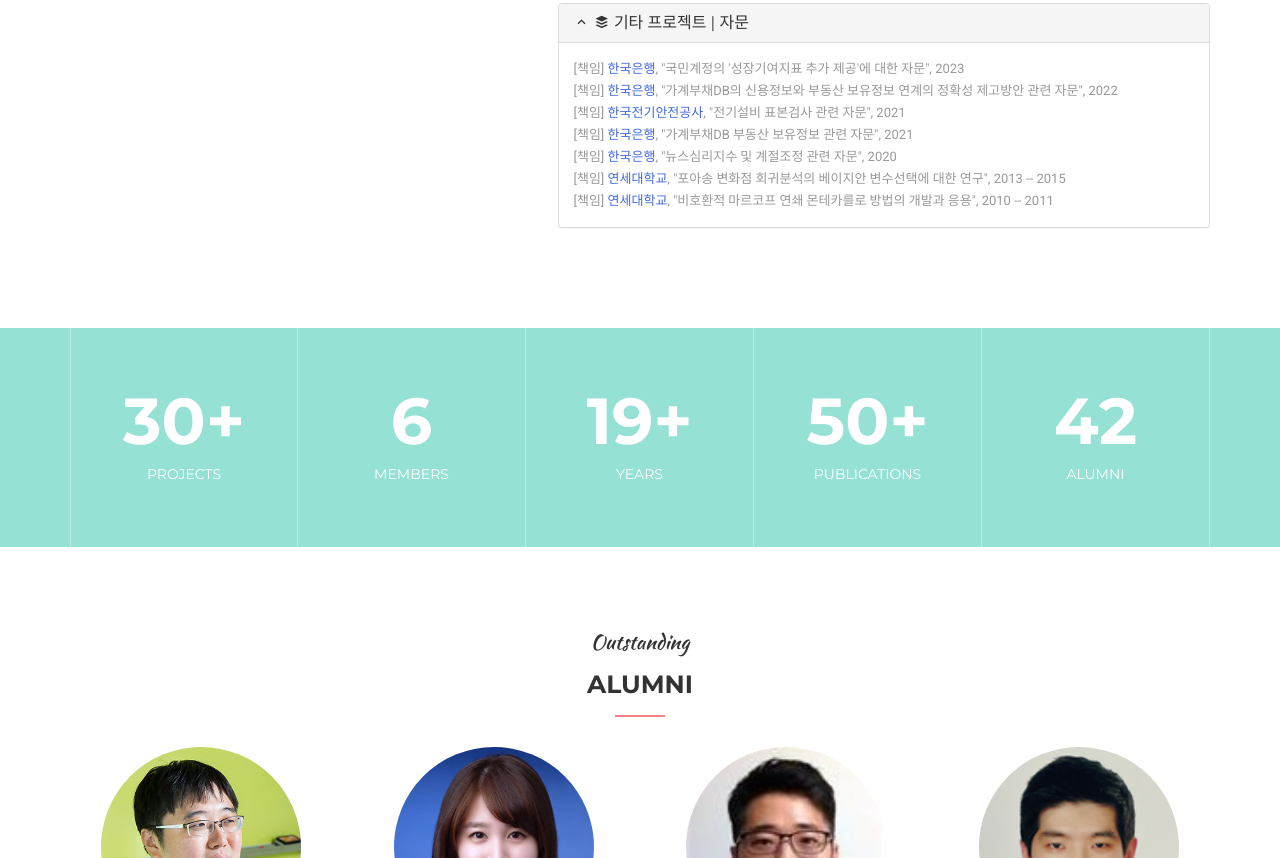
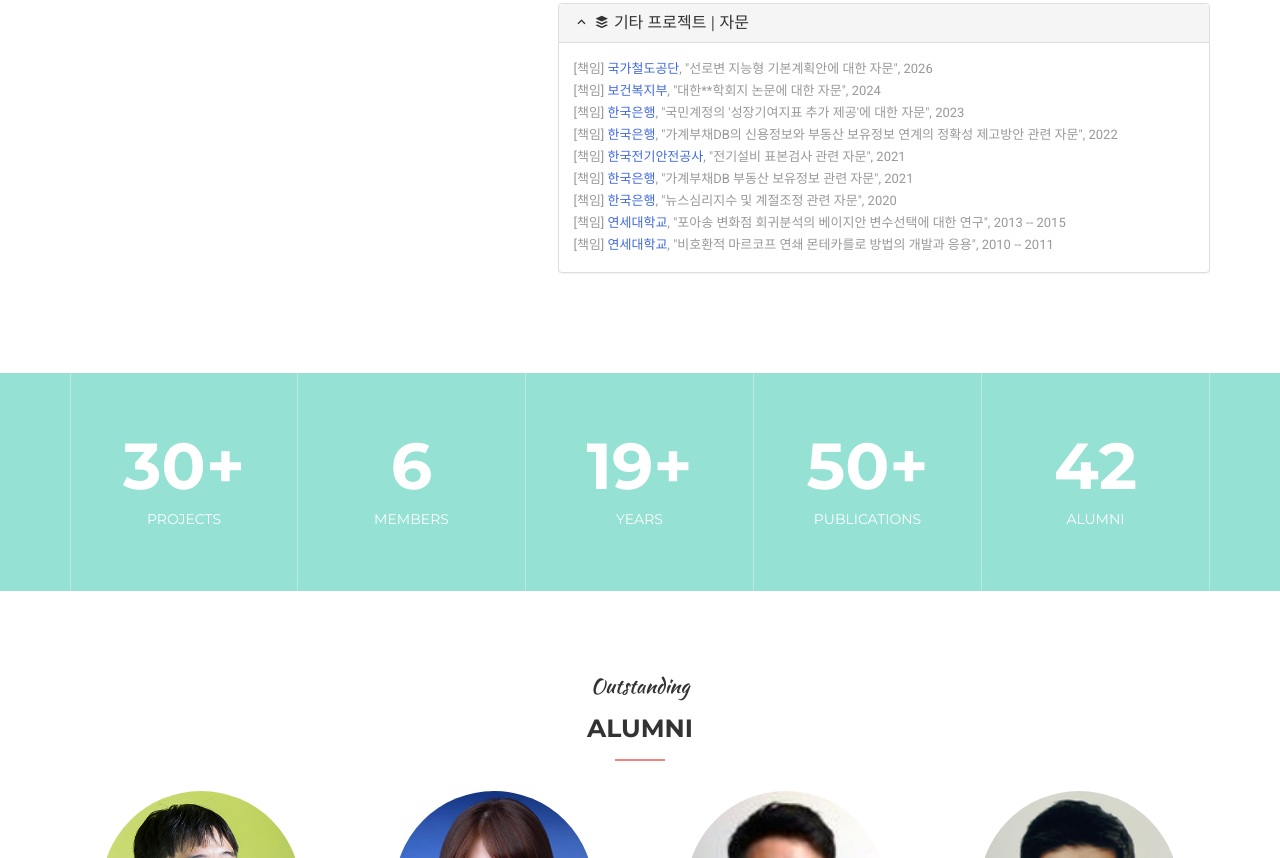
Before and after one commit to dslab-with/web, a plain HTML site: page index.html in a window 1280 px wide. Shown: the part 5259-6117 px from the top of the page. Drawn offline with Linux system fonts and the light colour scheme.

Commit message:
Add files via upload

```diff
--- a/index.html
+++ b/index.html
@@ -451,6 +451,10 @@
 								<div id="collapseThree" class="panel-collapse collapse in" role="tabpanel" aria-labelledby="headingThree">
 									<div class="panel-body">
 										<ul>
+
+										    <li>[책임] <font color="royalblue">국가철도공단</font>, "선로변 지능형 기본계획안에 대한 자문", 2026</li>
+
+										    <li>[책임] <font color="royalblue">보건복지부</font>, "대한**학회지 논문에 대한 자문", 2024</li>
 
 										    <li>[책임] <font color="royalblue">한국은행</font>, "국민계정의 '성장기여지표 추가 제공'에 대한 자문", 2023</li>
 
```
